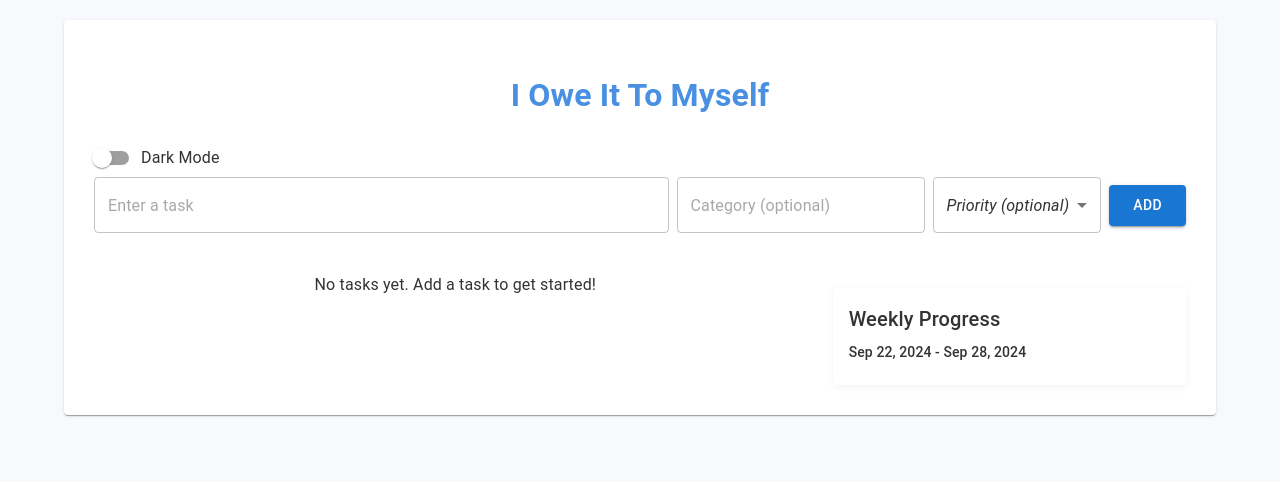
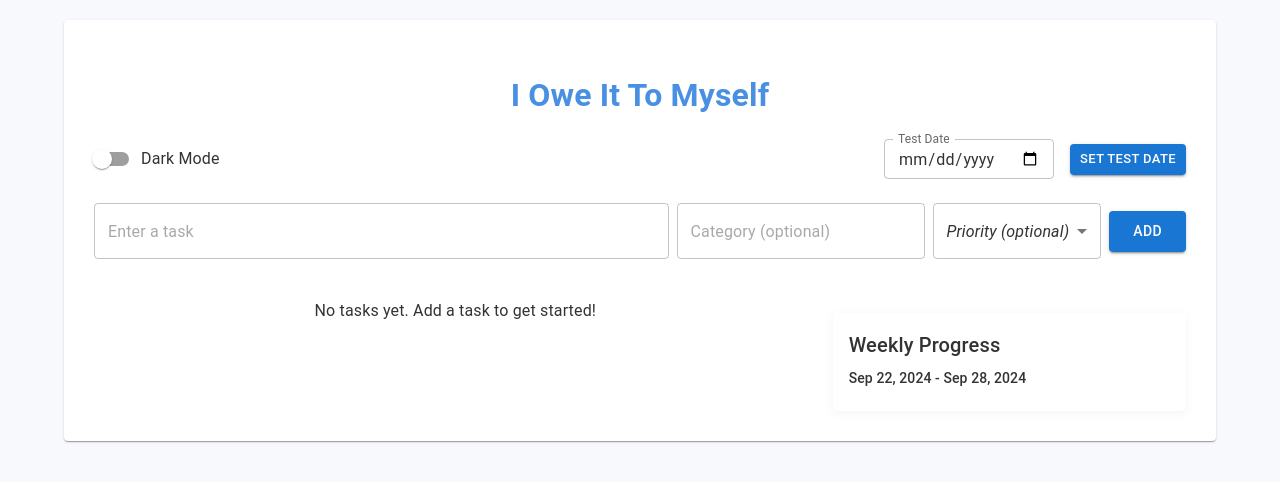
Before and after one commit to alexandrehuynh/owe_yourself, a React (Create React App) app: page / in a window 1280 px wide. Shown: the top 482 px of the page. Built offline with nearby package versions, Linux system fonts and the light colour scheme.

Commit message:
added a set test date function

```diff
--- a/src/App.js
+++ b/src/App.js
@@ -1,6 +1,6 @@
 import React, { useState } from 'react';
 import { ThemeProvider, createTheme } from '@mui/material/styles';
-import { CssBaseline, Container, Grid, Paper, Switch, FormControlLabel } from '@mui/material';
+import { CssBaseline, Container, Grid, Paper, Switch, FormControlLabel, TextField, Button, Box } from '@mui/material';
 import TaskInput from './components/TaskInput';
 import TaskList from './components/TaskList';
 import WeeklyTracker from './components/WeeklyTracker';
@@ -9,6 +9,8 @@ import './App.css';
 
 const App = () => {
   const [darkMode, setDarkMode] = useState(false);
+  const [testDate, setTestDate] = useState(null);
+  const [testDateInput, setTestDateInput] = useState('');
 
   const theme = createTheme({
     palette: {
@@ -23,6 +25,10 @@ const App = () => {
     },
   });
 
+  const handleSetTestDate = () => {
+    setTestDate(new Date(testDateInput));
+  };
+
   return (
     <ThemeProvider theme={theme}>
       <CssBaseline />
@@ -30,17 +36,34 @@ const App = () => {
         <Container className="app-container">
           <Paper className="app-content">
             <h1>I Owe It To Myself</h1>
-            <FormControlLabel
-              control={<Switch checked={darkMode} onChange={() => setDarkMode(!darkMode)} />}
-              label="Dark Mode"
-            />
+            <Box sx={{ display: 'flex', justifyContent: 'space-between', alignItems: 'center', mb: 3 }}>
+              <FormControlLabel
+                control={<Switch checked={darkMode} onChange={() => setDarkMode(!darkMode)} />}
+                label="Dark Mode"
+              />
+              <Box sx={{ display: 'flex', alignItems: 'center', gap: 2 }}>
+                <TextField
+                  label="Test Date"
+                  type="date"
+                  value={testDateInput}
+                  onChange={(e) => setTestDateInput(e.target.value)}
+                  InputLabelProps={{
+                    shrink: true,
+                  }}
+                  size="small"
+                />
+                <Button variant="contained" onClick={handleSetTestDate} size="small">
+                  Set Test Date
+                </Button>
+              </Box>
+            </Box>
             <TaskInput />
             <Grid container spacing={2}>
               <Grid item xs={12} md={8}>
                 <TaskList />
               </Grid>
               <Grid item xs={12} md={4}>
-                <WeeklyTracker />
+                <WeeklyTracker testDate={testDate} />
               </Grid>
             </Grid>
           </Paper>
--- a/src/components/WeeklyTracker.js
+++ b/src/components/WeeklyTracker.js
@@ -10,19 +10,20 @@ import {
   isWithinIntervalUTC
 } from '../utils/dateUtils';
 
-const WeeklyTracker = () => {
+const WeeklyTracker = ({ testDate }) => {
   const theme = useTheme();
   const { tasks } = useTasks();
-  const startOfWeek = getStartOfWeekUTC(new Date(), 0); // 0 for Sunday start
-  const today = getDayOfWeekUTC(new Date());
+  const currentDate = testDate || new Date();
+  const startOfWeek = getStartOfWeekUTC(currentDate, 0); // 0 for Sunday start
+  const today = getDayOfWeekUTC(currentDate);
 
   const isCompletedOnDay = (task, dayIndex) => {
     if (!task.completionHistory) return false;
-    const dayStart = addDaysUTC(startOfWeek, dayIndex);
-    const dayEnd = addDaysUTC(dayStart, 1);
-    return task.completionHistory.some(date =>
-      isWithinIntervalUTC(new Date(date), { start: dayStart, end: dayEnd })
-    );
+    const dayDate = new Date(addDaysUTC(startOfWeek, dayIndex));
+    return task.completionHistory.some(date => {
+      const completionDate = new Date(date);
+      return completionDate.toDateString() === dayDate.toDateString();
+    });
   };
 
   return (
@@ -48,7 +49,7 @@ const WeeklyTracker = () => {
                       display: 'flex',
                       justifyContent: 'center',
                       alignItems: 'center',
-                      opacity: dayIndex > today ? 0.5 : 1,
+                      opacity: dayIndex <= today ? 1 : 0.5,
                       color: theme.palette.text.primary,
                       bgcolor: isCompleted ? theme.palette.primary.main : theme.palette.background.default,
                     }}
```
